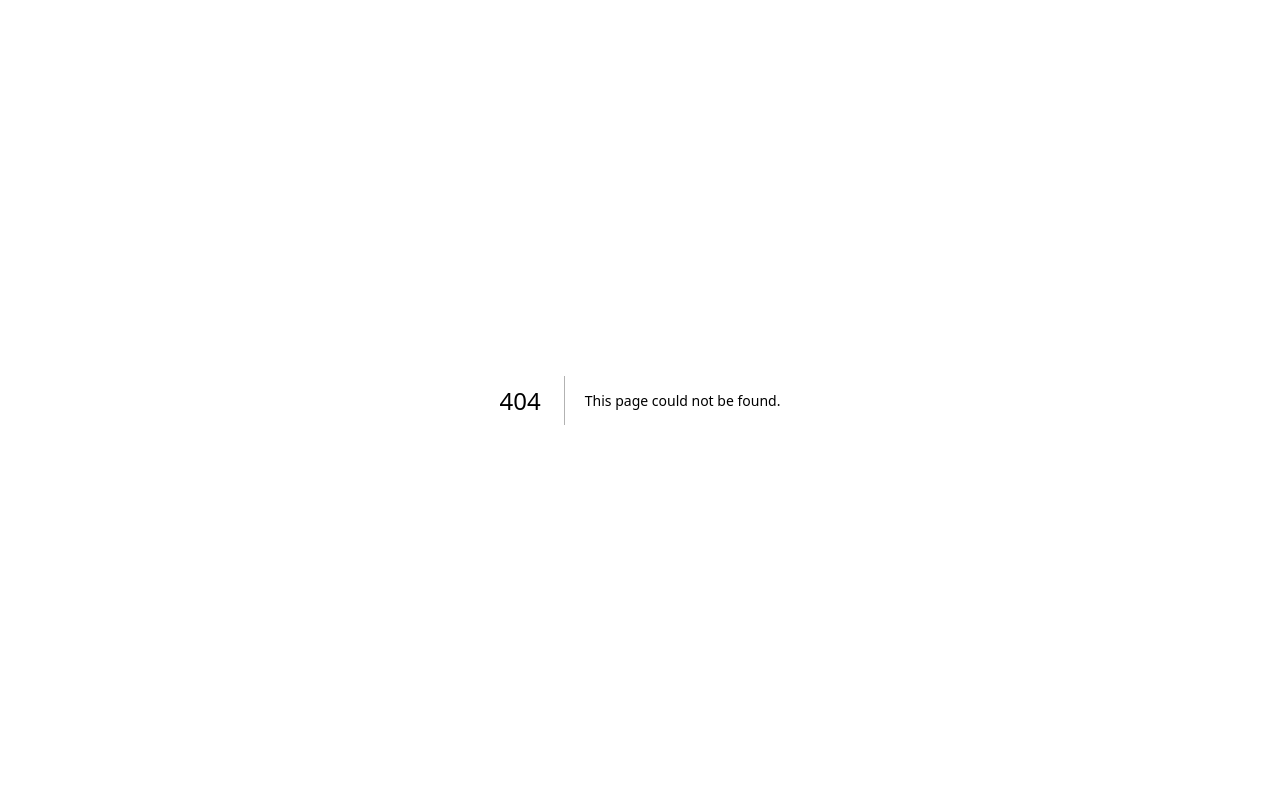
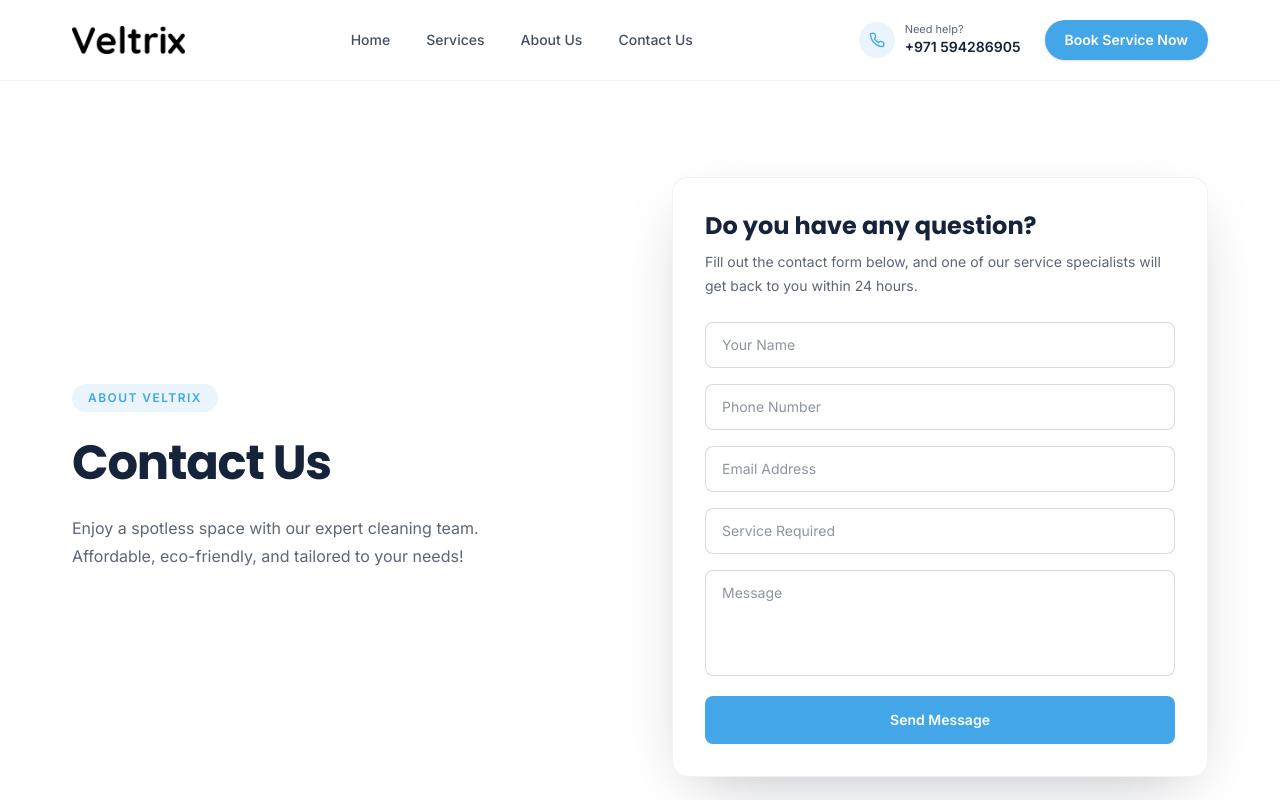
Before and after one commit to Suraj121704c/Veltrix-Website, a Next.js app: page /contact in a window 1280 px wide. Before the commit this address had no page. Shown: the top 800 px of the page. Built offline with nearby package versions, Linux system fonts and the light colour scheme.

Commit message:
feat: implement standalone contact page with functional form and update navigation links

```diff
--- /dev/null
+++ b/src/app/contact/page.tsx
@@ -0,0 +1,24 @@
+import type { Metadata } from "next";
+import Header from "@/components/Header";
+import Contact from "@/components/Contact";
+import Faq from "@/components/Faq";
+import Footer from "@/components/Footer";
+
+export const metadata: Metadata = {
+  title: "Contact Us — Veltrix Cleaning Services",
+  description:
+    "Get in touch with Veltrix. Fill out the contact form and one of our service specialists will get back to you within 24 hours.",
+};
+
+export default function ContactPage() {
+  return (
+    <>
+      <Header />
+      <main className="flex-1">
+        <Contact />
+        <Faq />
+      </main>
+      <Footer />
+    </>
+  );
+}
--- /dev/null
+++ b/src/components/Contact.tsx
@@ -0,0 +1,23 @@
+import Tag from "./Tag";
+import ContactForm from "./ContactForm";
+
+export default function Contact() {
+  return (
+    <section id="contact" className="scroll-mt-24">
+      <div className="mx-auto grid w-full max-w-[1200px] items-center gap-12 px-5 py-20 sm:px-8 lg:grid-cols-2 lg:gap-16 lg:py-24">
+        <div className="flex flex-col items-start gap-6">
+          <Tag>About Veltrix</Tag>
+          <h1 className="font-display text-4xl font-bold leading-[1.12] tracking-tight text-ink sm:text-5xl">
+            Contact Us
+          </h1>
+          <p className="max-w-md text-base leading-7 text-body">
+            Enjoy a spotless space with our expert cleaning team. Affordable,
+            eco-friendly, and tailored to your needs!
+          </p>
+        </div>
+
+        <ContactForm />
+      </div>
+    </section>
+  );
+}
--- /dev/null
+++ b/src/components/ContactForm.tsx
@@ -0,0 +1,76 @@
+"use client";
+
+import { useState } from "react";
+
+const inputClass =
+  "w-full rounded-lg border border-black/15 bg-white px-4 py-3 text-sm text-ink placeholder:text-body/70 outline-none transition-colors focus:border-primary focus:ring-2 focus:ring-primary/20";
+
+export default function ContactForm() {
+  const [sent, setSent] = useState(false);
+
+  function handleSubmit(event: React.FormEvent<HTMLFormElement>) {
+    event.preventDefault();
+    setSent(true);
+  }
+
+  return (
+    <div className="rounded-2xl border border-black/5 bg-white p-6 shadow-[0_20px_60px_-25px_rgba(22,29,46,0.35)] sm:p-8">
+      <h2 className="font-display text-2xl font-bold text-ink">
+        Do you have any question?
+      </h2>
+      <p className="mt-2 text-sm leading-6 text-body">
+        Fill out the contact form below, and one of our service specialists will
+        get back to you within 24 hours.
+      </p>
+
+      {sent ? (
+        <div className="mt-6 rounded-lg bg-primary-soft px-4 py-6 text-center text-sm font-medium text-primary-dark">
+          Thanks! Your message has been sent — we&apos;ll be in touch within 24
+          hours.
+        </div>
+      ) : (
+        <form className="mt-6 flex flex-col gap-4" onSubmit={handleSubmit}>
+          <input
+            type="text"
+            name="name"
+            placeholder="Your Name"
+            required
+            className={inputClass}
+          />
+          <input
+            type="tel"
+            name="phone"
+            placeholder="Phone Number"
+            required
+            className={inputClass}
+          />
+          <input
+            type="email"
+            name="email"
+            placeholder="Email Address"
+            required
+            className={inputClass}
+          />
+          <input
+            type="text"
+            name="service"
+            placeholder="Service Required"
+            className={inputClass}
+          />
+          <textarea
+            name="message"
+            placeholder="Message"
+            rows={4}
+            className={`${inputClass} resize-none`}
+          />
+          <button
+            type="submit"
+            className="mt-1 w-full rounded-lg bg-primary py-3.5 text-sm font-semibold text-white transition-colors hover:bg-primary-dark"
+          >
+            Send Message
+          </button>
+        </form>
+      )}
+    </div>
+  );
+}
--- a/src/components/Footer.tsx
+++ b/src/components/Footer.tsx
@@ -6,7 +6,7 @@ const company = [
   { label: "Home", href: "/" },
   { label: "Services", href: "/#services" },
   { label: "About Us", href: "/about" },
-  { label: "Contact", href: "/#contact" },
+  { label: "Contact", href: "/contact" },
 ];
 
 const ourServices = [
@@ -20,7 +20,7 @@ const ourServices = [
 
 export default function Footer() {
   return (
-    <footer id="contact" className="scroll-mt-24 bg-navy text-white/80">
+    <footer className="bg-navy text-white/80">
       <div className="mx-auto w-full max-w-[1200px] px-5 py-16 sm:px-8">
         <div className="grid gap-10 md:grid-cols-12">
           <div className="md:col-span-4">
--- a/src/components/Header.tsx
+++ b/src/components/Header.tsx
@@ -6,7 +6,7 @@ const navLinks = [
   { label: "Home", href: "/" },
   { label: "Services", href: "/#services" },
   { label: "About Us", href: "/about" },
-  { label: "Contact Us", href: "/#contact" },
+  { label: "Contact Us", href: "/contact" },
 ];
 
 export default function Header() {
@@ -51,7 +51,7 @@ export default function Header() {
           </a>
 
           <Link
-            href="/#contact"
+            href="/contact"
             className="rounded-full bg-primary px-5 py-2.5 text-sm font-semibold text-white shadow-sm transition-colors hover:bg-primary-dark"
           >
             Book Service Now
--- a/src/components/Hero.tsx
+++ b/src/components/Hero.tsx
@@ -1,4 +1,5 @@
 import Image from "next/image";
+import Link from "next/link";
 import { images } from "@/utils/images";
 import Tag from "./Tag";
 
@@ -18,12 +19,12 @@ export default function Hero() {
             every job is done right.
           </p>
           <div className="mt-2 flex flex-wrap items-center gap-4">
-            <a
-              href="#contact"
+            <Link
+              href="/contact"
               className="rounded-full bg-primary px-7 py-3 text-sm font-semibold text-white shadow-sm transition-colors hover:bg-primary-dark"
             >
               Book Service Now
-            </a>
+            </Link>
             <a
               href="#services"
               className="rounded-full border border-black/10 px-7 py-3 text-sm font-semibold text-ink transition-colors hover:border-primary hover:text-primary"
```
